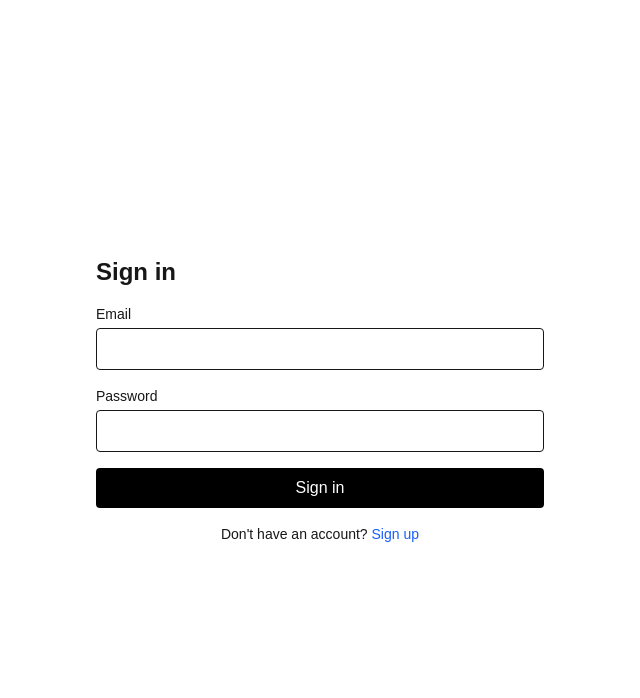
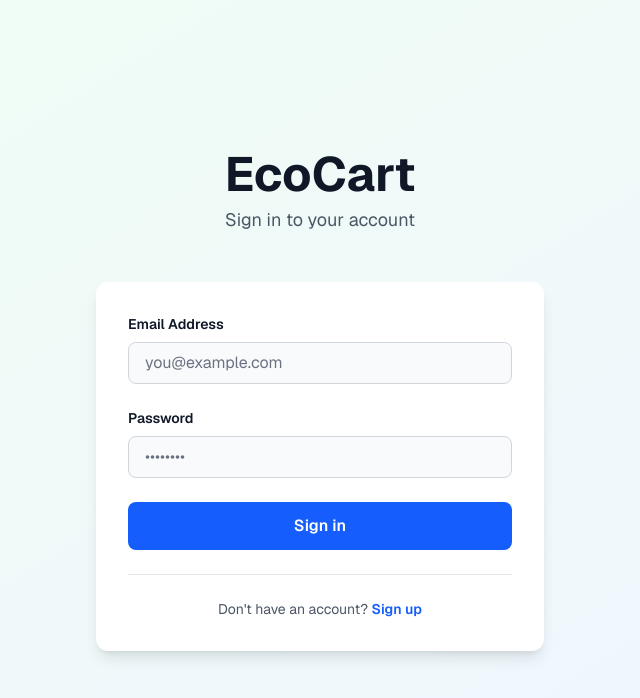
Before and after one commit to Bismithblde/EcoCart, a Next.js app: page /login in a window 1280 px wide. Shown: the top 698 px of the page, without its empty margins (320-960 px from the left). Built offline with nearby package versions, Linux system fonts and the light colour scheme.

Commit message:
updated login and signup pages to look more like the home page

```diff
--- a/app/login/page.tsx
+++ b/app/login/page.tsx
@@ -45,34 +45,102 @@ export default function LoginPage() {
   }
 
   return (
-    <div className="min-h-screen flex items-center justify-center p-6">
-      <form onSubmit={handleSubmit} className="w-full max-w-md space-y-4">
-        <h1 className="text-2xl font-semibold">Sign in</h1>
+    <div className="flex min-h-screen flex-col items-center justify-center bg-gradient-to-br from-green-50 to-blue-50 dark:from-gray-900 dark:to-gray-800 font-sans px-4">
+      <main className="w-full max-w-md">
+        <div className="text-center mb-12">
+          <h1 className="text-4xl md:text-5xl font-bold text-gray-900 dark:text-white mb-2">
+            EcoCart
+          </h1>
+          <p className="text-lg text-gray-600 dark:text-gray-300">
+            Sign in to your account
+          </p>
+        </div>
 
+        <div className="bg-white dark:bg-gray-800 rounded-xl shadow-lg p-8">
+          <form onSubmit={handleSubmit} className="space-y-6">
             <div>
-          <label className="block text-sm">Email</label>
-          <input type="email" value={email} onChange={(e)=>setEmail(e.target.value)} required className="mt-1 w-full rounded border px-3 py-2" />
+              <label className="block text-sm font-semibold text-gray-900 dark:text-white mb-2">
+                Email Address
+              </label>
+              <input
+                type="email"
+                value={email}
+                onChange={(e) => setEmail(e.target.value)}
+                required
+                className="w-full rounded-lg border border-gray-300 dark:border-gray-600 bg-gray-50 dark:bg-gray-700 px-4 py-2 text-gray-900 dark:text-white placeholder-gray-500 dark:placeholder-gray-400 focus:border-green-500 focus:ring-2 focus:ring-green-200 dark:focus:ring-green-900/50 outline-none transition"
+                placeholder="you@example.com"
+              />
             </div>
 
             <div>
-          <label className="block text-sm">Password</label>
-          <input type="password" value={password} onChange={(e)=>setPassword(e.target.value)} required className="mt-1 w-full rounded border px-3 py-2" />
+              <label className="block text-sm font-semibold text-gray-900 dark:text-white mb-2">
+                Password
+              </label>
+              <input
+                type="password"
+                value={password}
+                onChange={(e) => setPassword(e.target.value)}
+                required
+                className="w-full rounded-lg border border-gray-300 dark:border-gray-600 bg-gray-50 dark:bg-gray-700 px-4 py-2 text-gray-900 dark:text-white placeholder-gray-500 dark:placeholder-gray-400 focus:border-green-500 focus:ring-2 focus:ring-green-200 dark:focus:ring-green-900/50 outline-none transition"
+                placeholder="••••••••"
+              />
             </div>
 
-        {error && <div className="text-sm text-red-600">{error}</div>}
-        {cooldown > 0 && <div className="text-sm text-yellow-600">Too many attempts. Try again in {cooldown}s</div>}
+            {error && (
+              <div className="p-4 bg-red-50 dark:bg-red-900/30 border border-red-200 dark:border-red-800 rounded-lg">
+                <p className="text-red-700 dark:text-red-300 font-semibold text-sm">{error}</p>
+              </div>
+            )}
 
-        <button disabled={loading || cooldown > 0} className="w-full rounded bg-black text-white py-2 disabled:opacity-60">
+            {cooldown > 0 && (
+              <div className="p-4 bg-yellow-50 dark:bg-yellow-900/30 border border-yellow-200 dark:border-yellow-800 rounded-lg">
+                <p className="text-yellow-700 dark:text-yellow-300 font-semibold text-sm">
+                  Too many attempts. Try again in {cooldown}s
+                </p>
+              </div>
+            )}
+
+            <button
+              type="submit"
+              disabled={loading || cooldown > 0}
+              className="w-full rounded-lg bg-blue-600 hover:bg-blue-700 disabled:bg-gray-400 disabled:cursor-not-allowed text-white font-semibold py-3 transition-colors duration-200 flex items-center justify-center gap-2"
+            >
+              {loading && (
+                <svg
+                  className="animate-spin h-4 w-4"
+                  xmlns="http://www.w3.org/2000/svg"
+                  fill="none"
+                  viewBox="0 0 24 24"
+                >
+                  <circle
+                    className="opacity-25"
+                    cx="12"
+                    cy="12"
+                    r="10"
+                    stroke="currentColor"
+                    strokeWidth="4"
+                  ></circle>
+                  <path
+                    className="opacity-75"
+                    fill="currentColor"
+                    d="M4 12a8 8 0 018-8V0C5.373 0 0 5.373 0 12h4zm2 5.291A7.962 7.962 0 014 12H0c0 3.042 1.135 5.824 3 7.938l3-2.647z"
+                  ></path>
+                </svg>
+              )}
               {loading ? "Signing in…" : cooldown > 0 ? `Wait ${cooldown}s` : "Sign in"}
             </button>
+          </form>
 
-        <p className="text-center text-sm">
+          <div className="mt-6 pt-6 border-t border-gray-200 dark:border-gray-700">
+            <p className="text-center text-sm text-gray-600 dark:text-gray-400">
               Don't have an account?{' '}
-          <Link href="/signup" className="font-medium text-blue-600">
+              <Link href="/signup" className="font-semibold text-blue-600 hover:text-blue-700 dark:text-blue-400 dark:hover:text-blue-300">
                 Sign up
               </Link>
             </p>
-      </form>
+          </div>
+        </div>
+      </main>
     </div>
   );
 }
--- a/app/signup/page.tsx
+++ b/app/signup/page.tsx
@@ -47,7 +47,6 @@ export default function SignupPage() {
       return;
     }
 
-    // If a session is returned, you can store tokens (not recommended for production)
     if (data.access_token) {
       localStorage.setItem("access_token", data.access_token);
       localStorage.setItem("refresh_token", data.refresh_token);
@@ -55,43 +54,126 @@ export default function SignupPage() {
       return;
     }
 
-    // Otherwise show message (e.g. check email to confirm)
     setInfo(data.message || "Account created. Check your email to confirm.");
   }
 
   return (
-    <div className="min-h-screen flex items-center justify-center p-6">
-      <form onSubmit={handleSubmit} className="w-full max-w-md space-y-4">
-        <h1 className="text-2xl font-semibold">Create account</h1>
+    <div className="flex min-h-screen flex-col items-center justify-center bg-gradient-to-br from-green-50 to-blue-50 dark:from-gray-900 dark:to-gray-800 font-sans px-4">
+      <main className="w-full max-w-md">
+        <div className="text-center mb-12">
+          <h1 className="text-4xl md:text-5xl font-bold text-gray-900 dark:text-white mb-2">
+            EcoCart
+          </h1>
+          <p className="text-lg text-gray-600 dark:text-gray-300">
+            Create your account
+          </p>
+        </div>
 
+        <div className="bg-white dark:bg-gray-800 rounded-xl shadow-lg p-8">
+          <form onSubmit={handleSubmit} className="space-y-6">
             <div>
-          <label className="block text-sm">Email</label>
-          <input type="email" value={email} onChange={(e)=>setEmail(e.target.value)} required className="mt-1 w-full rounded border px-3 py-2" />
+              <label className="block text-sm font-semibold text-gray-900 dark:text-white mb-2">
+                Email Address
+              </label>
+              <input
+                type="email"
+                value={email}
+                onChange={(e) => setEmail(e.target.value)}
+                required
+                className="w-full rounded-lg border border-gray-300 dark:border-gray-600 bg-gray-50 dark:bg-gray-700 px-4 py-2 text-gray-900 dark:text-white placeholder-gray-500 dark:placeholder-gray-400 focus:border-green-500 focus:ring-2 focus:ring-green-200 dark:focus:ring-green-900/50 outline-none transition"
+                placeholder="you@example.com"
+              />
             </div>
 
             <div>
-          <label className="block text-sm">Password</label>
-          <input type="password" value={password} onChange={(e)=>setPassword(e.target.value)} required className="mt-1 w-full rounded border px-3 py-2" />
+              <label className="block text-sm font-semibold text-gray-900 dark:text-white mb-2">
+                Password
+              </label>
+              <input
+                type="password"
+                value={password}
+                onChange={(e) => setPassword(e.target.value)}
+                required
+                className="w-full rounded-lg border border-gray-300 dark:border-gray-600 bg-gray-50 dark:bg-gray-700 px-4 py-2 text-gray-900 dark:text-white placeholder-gray-500 dark:placeholder-gray-400 focus:border-green-500 focus:ring-2 focus:ring-green-200 dark:focus:ring-green-900/50 outline-none transition"
+                placeholder="••••••••"
+              />
             </div>
 
             <div>
-          <label className="block text-sm">Confirm password</label>
-          <input type="password" value={confirm} onChange={(e)=>setConfirm(e.target.value)} required className="mt-1 w-full rounded border px-3 py-2" />
+              <label className="block text-sm font-semibold text-gray-900 dark:text-white mb-2">
+                Confirm Password
+              </label>
+              <input
+                type="password"
+                value={confirm}
+                onChange={(e) => setConfirm(e.target.value)}
+                required
+                className="w-full rounded-lg border border-gray-300 dark:border-gray-600 bg-gray-50 dark:bg-gray-700 px-4 py-2 text-gray-900 dark:text-white placeholder-gray-500 dark:placeholder-gray-400 focus:border-green-500 focus:ring-2 focus:ring-green-200 dark:focus:ring-green-900/50 outline-none transition"
+                placeholder="••••••••"
+              />
             </div>
 
-        {error && <div className="text-sm text-red-600">{error}</div>}
-        {info && <div className="text-sm text-green-600">{info}</div>}
-        {cooldown > 0 && <div className="text-sm text-yellow-600">Too many attempts. Try again in {cooldown}s</div>}
+            {error && (
+              <div className="p-4 bg-red-50 dark:bg-red-900/30 border border-red-200 dark:border-red-800 rounded-lg">
+                <p className="text-red-700 dark:text-red-300 font-semibold text-sm">{error}</p>
+              </div>
+            )}
 
-        <button type="submit" disabled={loading || cooldown > 0} className="w-full rounded bg-black text-white py-2 disabled:opacity-60">
+            {info && (
+              <div className="p-4 bg-green-50 dark:bg-green-900/30 border border-green-200 dark:border-green-800 rounded-lg">
+                <p className="text-green-700 dark:text-green-300 font-semibold text-sm">{info}</p>
+              </div>
+            )}
+
+            {cooldown > 0 && (
+              <div className="p-4 bg-yellow-50 dark:bg-yellow-900/30 border border-yellow-200 dark:border-yellow-800 rounded-lg">
+                <p className="text-yellow-700 dark:text-yellow-300 font-semibold text-sm">
+                  Too many attempts. Try again in {cooldown}s
+                </p>
+              </div>
+            )}
+
+            <button
+              type="submit"
+              disabled={loading || cooldown > 0}
+              className="w-full rounded-lg bg-blue-600 hover:bg-blue-700 disabled:bg-gray-400 disabled:cursor-not-allowed text-white font-semibold py-3 transition-colors duration-200 flex items-center justify-center gap-2"
+            >
+              {loading && (
+                <svg
+                  className="animate-spin h-4 w-4"
+                  xmlns="http://www.w3.org/2000/svg"
+                  fill="none"
+                  viewBox="0 0 24 24"
+                >
+                  <circle
+                    className="opacity-25"
+                    cx="12"
+                    cy="12"
+                    r="10"
+                    stroke="currentColor"
+                    strokeWidth="4"
+                  ></circle>
+                  <path
+                    className="opacity-75"
+                    fill="currentColor"
+                    d="M4 12a8 8 0 018-8V0C5.373 0 0 5.373 0 12h4zm2 5.291A7.962 7.962 0 014 12H0c0 3.042 1.135 5.824 3 7.938l3-2.647z"
+                  ></path>
+                </svg>
+              )}
               {loading ? "Creating…" : cooldown > 0 ? `Wait ${cooldown}s` : "Sign up"}
             </button>
+          </form>
 
-        <p className="text-center text-sm">
+          <div className="mt-6 pt-6 border-t border-gray-200 dark:border-gray-700">
+            <p className="text-center text-sm text-gray-600 dark:text-gray-400">
               Already have an account?{' '}
-          <Link href="/login" className="font-medium text-blue-600">Sign in</Link>
+              <Link href="/login" className="font-semibold text-blue-600 hover:text-blue-700 dark:text-blue-400 dark:hover:text-blue-300">
+                Sign in
+              </Link>
             </p>
-      </form>
+          </div>
+        </div>
+      </main>
     </div>
   );
 }
```
Lines whose indentation alone changed are shown as unchanged.
